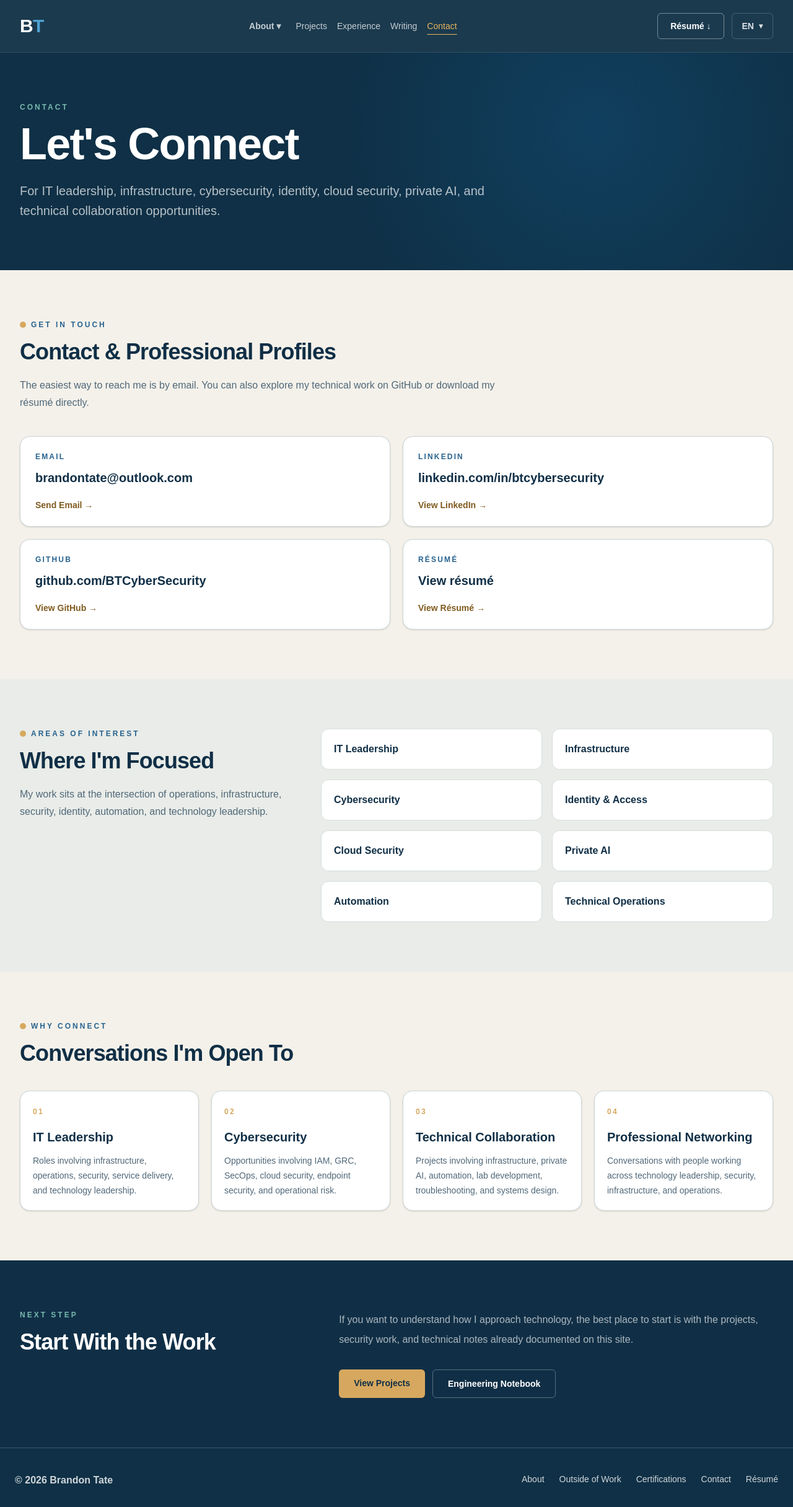
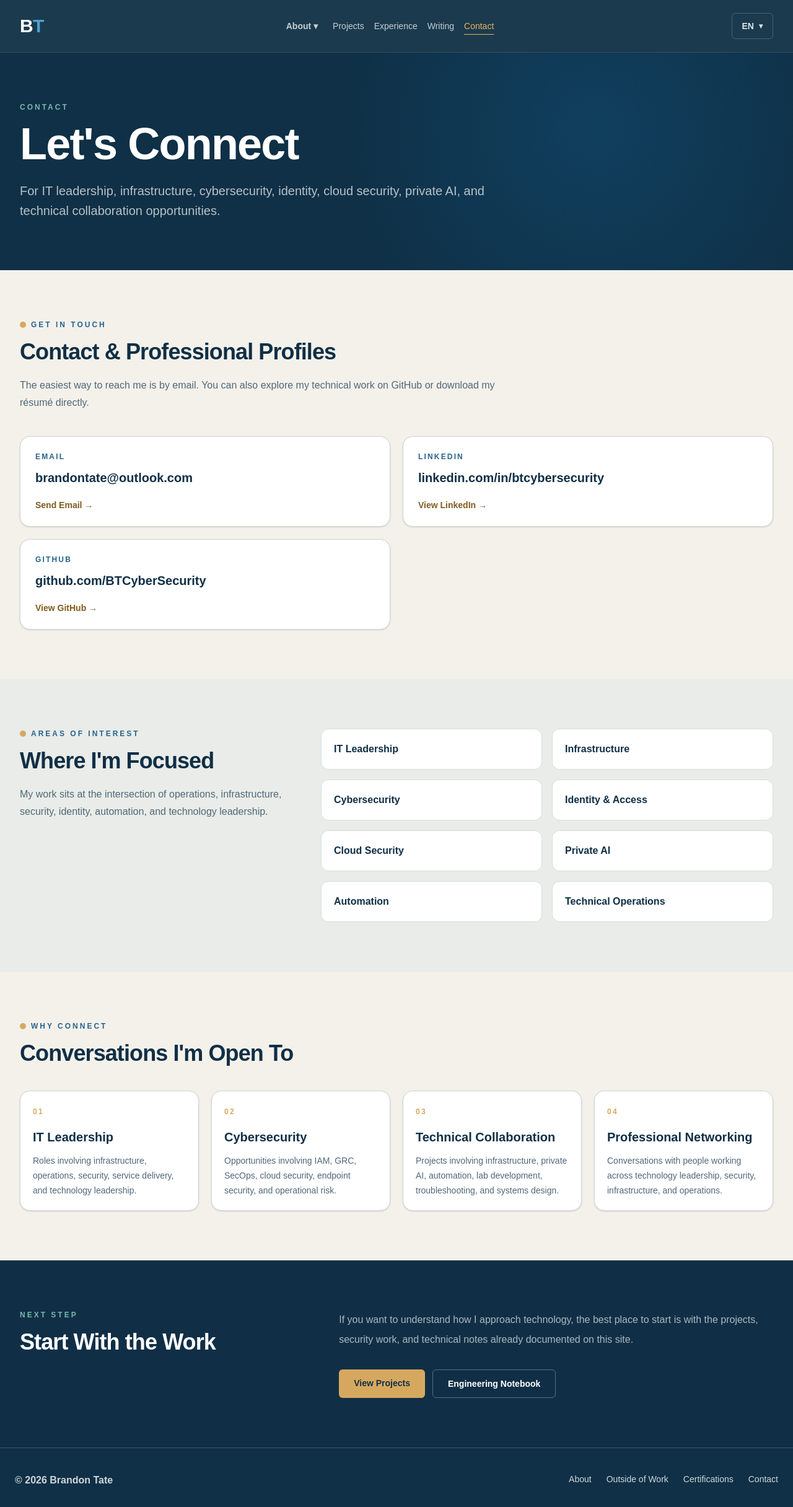
Before and after one commit to BTCyberSecurity/brandontate-portfolio, a Next.js app: page /contact in a window 1280 px wide. Shown: the top 2432 px of the page at 62% size. Built offline with nearby package versions, Linux system fonts and the light colour scheme.

Commit message:
Remove public resume PDF and download links

```diff
--- a/scripts/check-locales.mjs
+++ b/scripts/check-locales.mjs
@@ -101,11 +101,12 @@ assert.equal((sitemap.match(/<loc>/g)||[]).length,(routes.length - 1) * locales.
 assert(!sitemap.includes('/about/outside-of-work'), 'Placeholder excluded from sitemap');
 assert(fs.existsSync('.next/server/app/opengraph-image.body'), 'Stable social-preview route');
 if (baseUrl) {
+  assert.equal((await fetch(new URL('/resume.pdf',baseUrl))).status,404,'Removed résumé unavailable');
   for (const path of [...locales.filter(locale => locale !== 'en').map(locale => `/${locale}/not-a-page`), '/fr']) {
     const response = await fetch(new URL(path,baseUrl));
     assert.equal(response.status,404,`${path}: unknown route`);
   }
-  for (const path of ['/opengraph-image','/icon.png','/apple-icon.png','/resume.pdf','/robots.txt','/sitemap.xml']) {
+  for (const path of ['/opengraph-image','/icon.png','/apple-icon.png','/robots.txt','/sitemap.xml']) {
     assert.equal((await fetch(new URL(path,baseUrl))).status,200,`${path}: shared asset`);
   }
 }
--- a/src/app/(english)/contact/page.tsx
+++ b/src/app/(english)/contact/page.tsx
@@ -20,12 +20,6 @@ const contactMethods = [
     value: "github.com/BTCyberSecurity",
     href: "https://github.com/BTCyberSecurity",
     action: "View GitHub →",
-  },
-  {
-    label: "Résumé",
-    value: "View résumé",
-    href: "/resume.pdf",
-    action: "View Résumé →",
   },
 ];
 
--- a/src/app/(english)/experience/page.tsx
+++ b/src/app/(english)/experience/page.tsx
@@ -641,15 +641,6 @@ export default function ExperiencePage() {
             >
               Explore Projects →
             </Link>
-
-            <a
-              href="/resume.pdf"
-              target="_blank"
-              rel="noopener noreferrer"
-              className="rounded-md border border-white/30 px-6 py-3 text-sm font-bold transition hover:bg-white hover:text-[#102F46]"
-            >
-              View Résumé
-            </a>
           </div>
         </div>
       </section>
--- a/src/components/Contact.tsx
+++ b/src/components/Contact.tsx
@@ -11,10 +11,6 @@ export default function Contact() {
   {
     label: "Email",
     href: "mailto:brandontate@outlook.com",
-  },
-  {
-    label: "Résumé",
-    href: "/resume.pdf",
   },
 ];
 
@@ -54,13 +50,6 @@ export default function Contact() {
   >
     Get in Touch →
   </a>
-
-  <a
-    href="/resume.pdf"
-    className="w-full rounded-md border border-white/30 px-7 py-3.5 text-center text-sm font-semibold text-white transition hover:bg-white/10 min-[380px]:w-auto"
-  >
-    View Résumé
-  </a>
 </div>
           </div>
 
--- a/src/components/Footer.tsx
+++ b/src/components/Footer.tsx
@@ -6,7 +6,7 @@ export default function Footer({ locale = "en" }: { locale?: Locale }) {
   <div className="mx-auto flex max-w-7xl flex-col justify-between gap-6 sm:flex-row">
    <p className="font-bold">© {new Date().getFullYear()} Brandon Tate</p>
    <nav className="flex flex-wrap gap-x-6 gap-y-4">
-    {[[copy.about,"/about"],[copy.outside,"/about/outside-of-work"],[copy.certifications,"/certifications"],[copy.contact,"/contact"],[copy.resume,"/resume.pdf"]].map(([label,path]) => <Link key={path} href={localizedPath(locale,path)} className="text-sm hover:text-white hover:underline">{label}</Link>)}
+    {[[copy.about,"/about"],[copy.outside,"/about/outside-of-work"],[copy.certifications,"/certifications"],[copy.contact,"/contact"]].map(([label,path]) => <Link key={path} href={localizedPath(locale,path)} className="text-sm hover:text-white hover:underline">{label}</Link>)}
    </nav>
   </div>
  </footer>;
--- a/src/components/Header.tsx
+++ b/src/components/Header.tsx
@@ -76,15 +76,6 @@ export default function Header({ locale = "en" }: { locale?: Locale }) {
 
         {/* Desktop actions */}
         <div className="hidden items-center gap-3 xl:flex">
-          {/* Résumé */}
-          <a
-            href="/resume.pdf"
-            target="_blank"
-            rel="noopener noreferrer"
-            className="rounded-md border border-white/40 px-5 py-2.5 text-sm font-semibold text-white transition hover:bg-white hover:text-[#0F2537]"
-          >
-            {copy.resume} ↓
-          </a>
 
           {/* Language selector */}
           <div className="relative">
@@ -226,17 +217,6 @@ export default function Header({ locale = "en" }: { locale?: Locale }) {
                 ))}
             </div>
           </div>
-
-          {/* Mobile résumé */}
-          <a
-            href="/resume.pdf"
-            target="_blank"
-            rel="noopener noreferrer"
-            onClick={() => setMenuOpen(false)}
-            className="mt-5 flex w-full items-center justify-center rounded-md bg-[#E5B45E] px-6 py-3.5 text-sm font-bold text-[#102F46] transition hover:bg-[#F0C574]"
-          >
-            {copy.viewResume} ↓
-          </a>
         </nav>
       </div>
     </header>
```
Also changed, not shown: 1 other file (tests, documents, lock files or other folders).
